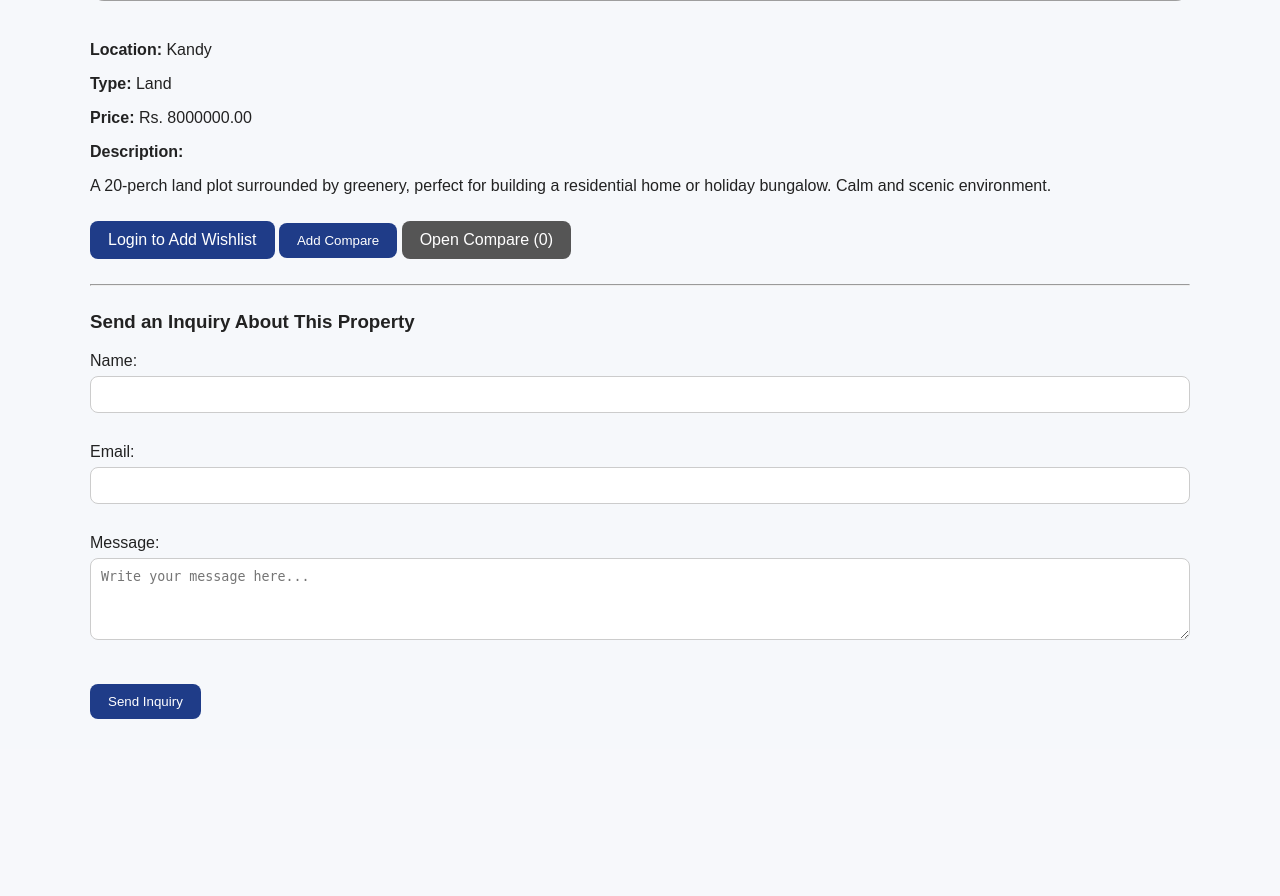
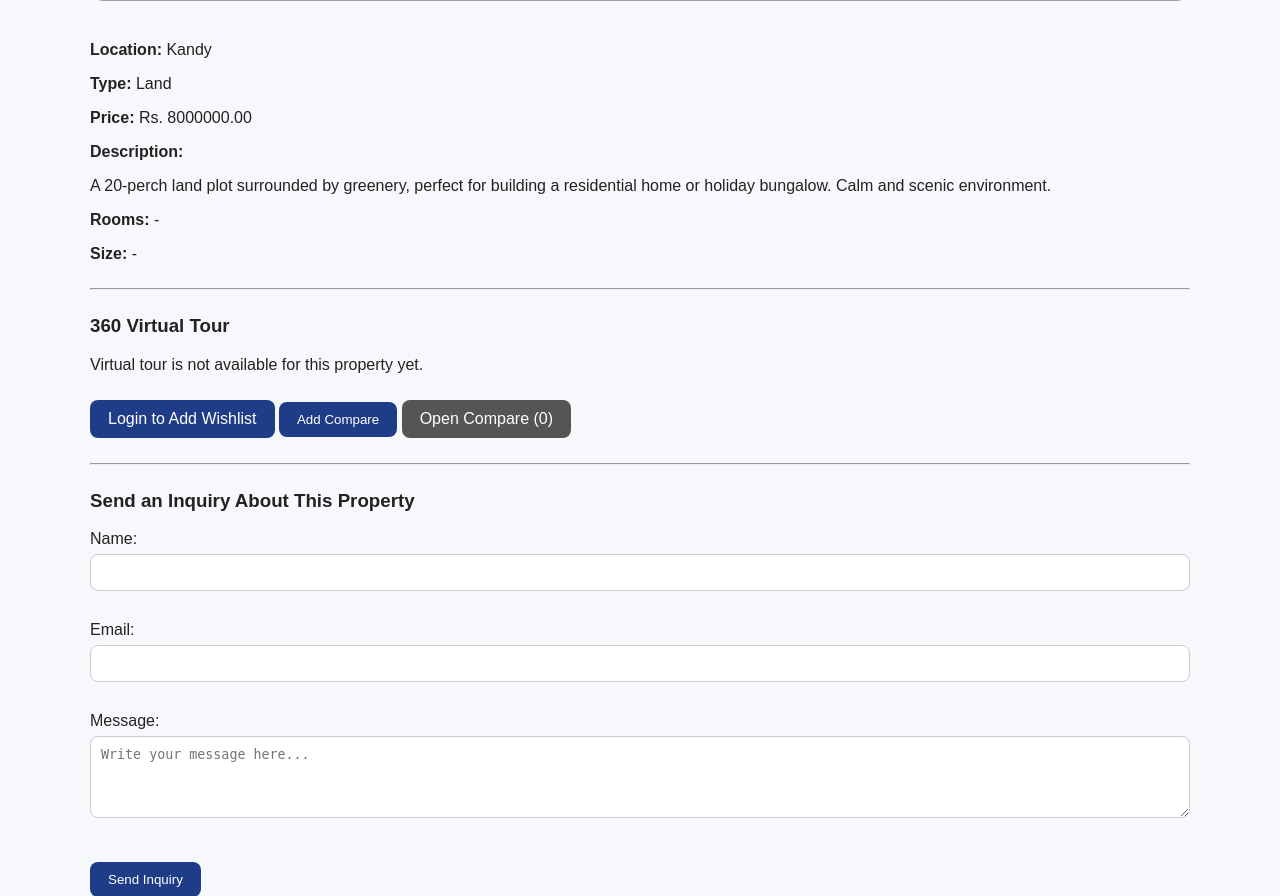
Before and after one commit to pemajo-sudo/real-estate-project, a Django app: page /properties/2/ in a window 1280 px wide. Shown: the part 555-1451 px from the top of the page. Before the commit the page ends 1274 px from the top, so only its background shows below. Run offline with Django 5.2, Linux system fonts and the light colour scheme; data comes from the database, SQL or seed files in the repository; both versions use the stored data as it was after the commit; data that the repository does not hold is empty; grey boxes are pictures that could not be loaded.

Commit message:
Added 360 virtual tour with hotspots and scene navigation

```diff
--- a/listings/models.py
+++ b/listings/models.py
@@ -49,3 +49,46 @@ class Wishlist(models.Model):
 
     def __str__(self):
         return f"{self.user} -> {self.property}"
+
+
+class VirtualTourScene(models.Model):
+    property = models.ForeignKey(Property, on_delete=models.CASCADE, related_name="tour_scenes")
+    title = models.CharField(max_length=120)
+    scene_key = models.SlugField(max_length=80)
+    panorama_image = models.ImageField(upload_to="virtual_tours/", null=True, blank=True)
+    panorama_url = models.URLField(blank=True)
+    sort_order = models.PositiveIntegerField(default=0)
+
+    class Meta:
+        ordering = ["sort_order", "id"]
+        constraints = [
+            models.UniqueConstraint(fields=["property", "scene_key"], name="unique_scene_key_per_property")
+        ]
+
+    def __str__(self):
+        return f"{self.property.name} - {self.title}"
+
+    def get_panorama_source(self):
+        if self.panorama_image:
+            return self.panorama_image.url
+        return self.panorama_url
+
+
+class VirtualTourHotspot(models.Model):
+    scene = models.ForeignKey(VirtualTourScene, on_delete=models.CASCADE, related_name="hotspots")
+    pitch = models.FloatField(help_text="Vertical position, from -90 to 90")
+    yaw = models.FloatField(help_text="Horizontal position, from -180 to 180")
+    label = models.CharField(max_length=120)
+    target_scene = models.ForeignKey(
+        VirtualTourScene,
+        on_delete=models.SET_NULL,
+        null=True,
+        blank=True,
+        related_name="incoming_hotspots",
+    )
+
+    class Meta:
+        ordering = ["id"]
+
+    def __str__(self):
+        return f"{self.scene.title}: {self.label}"
--- a/listings/templates/listings/property_detail.html
+++ b/listings/templates/listings/property_detail.html
@@ -12,6 +12,51 @@
 <p><strong>Price:</strong> Rs. {{ property.price }}</p>
 <p><strong>Description:</strong></p>
 <p>{{ property.description }}</p>
+<p><strong>Rooms:</strong> {{ property.number_of_rooms|default:"-" }}</p>
+<p><strong>Size:</strong> {% if property.size_sqft %}{{ property.size_sqft }} sqft{% else %}-{% endif %}</p>
+
+<hr style="margin: 25px 0;">
+<h3>360 Virtual Tour</h3>
+{% if default_tour_scene %}
+    <link rel="stylesheet" href="https://cdn.jsdelivr.net/npm/pannellum@2.5.6/build/pannellum.css">
+    <div id="tour-viewer" style="width: 100%; height: 440px; border-radius: 12px; overflow: hidden;"></div>
+    {{ tour_scenes|json_script:"tour-scenes-data" }}
+    <script src="https://cdn.jsdelivr.net/npm/pannellum@2.5.6/build/pannellum.js"></script>
+    <script>
+        (function () {
+            const scenes = JSON.parse(document.getElementById("tour-scenes-data").textContent);
+            function hotspotLabelTooltip(div, text) {
+                div.classList.add("custom-hotspot");
+                div.innerHTML = "i";
+                div.style.width = "24px";
+                div.style.height = "24px";
+                div.style.borderRadius = "50%";
+                div.style.background = "#1f3c88";
+                div.style.color = "#fff";
+                div.style.display = "flex";
+                div.style.alignItems = "center";
+                div.style.justifyContent = "center";
+                div.style.fontWeight = "bold";
+                div.title = text;
+            }
+            window.hotspotLabelTooltip = hotspotLabelTooltip;
+
+            pannellum.viewer("tour-viewer", {
+                default: {
+                    firstScene: "{{ default_tour_scene }}",
+                    sceneFadeDuration: 900,
+                    autoLoad: true
+                },
+                scenes: scenes,
+                showControls: true,
+                compass: true,
+                hfov: 110
+            });
+        })();
+    </script>
+{% else %}
+    <p>Virtual tour is not available for this property yet.</p>
+{% endif %}
 
 {% if user.is_authenticated %}
     <a href="{% url 'property_update' property.pk %}" class="btn">Edit</a>
--- a/listings/views.py
+++ b/listings/views.py
@@ -5,7 +5,7 @@ from django.contrib.auth.forms import AuthenticationForm
 from django.shortcuts import get_object_or_404, redirect, render
 
 from .forms import CustomUserCreationForm, InquiryForm, PropertyForm
-from .models import Inquiry, Property, Wishlist
+from .models import Inquiry, Property, VirtualTourScene, Wishlist
 
 COMPARE_SESSION_KEY = "compare_properties"
 MAX_COMPARE_ITEMS = 3
@@ -88,6 +88,46 @@ def property_detail(request, pk):
     inquiry_form = InquiryForm()
     in_wishlist = False
     compared_ids = request.session.get(COMPARE_SESSION_KEY, [])
+    scenes = (
+        VirtualTourScene.objects.filter(property=property_obj)
+        .prefetch_related("hotspots", "hotspots__target_scene")
+        .order_by("sort_order", "id")
+    )
+    tour_config = {}
+    default_scene = ""
+
+    for scene in scenes:
+        panorama_source = scene.get_panorama_source()
+        if not panorama_source:
+            continue
+
+        if not default_scene:
+            default_scene = scene.scene_key
+
+        scene_hotspots = []
+        for hotspot in scene.hotspots.all():
+            hotspot_payload = {
+                "pitch": hotspot.pitch,
+                "yaw": hotspot.yaw,
+                "createTooltipFunc": "hotspotLabelTooltip",
+                "createTooltipArgs": hotspot.label,
+            }
+            if hotspot.target_scene:
+                hotspot_payload["type"] = "scene"
+                hotspot_payload["text"] = hotspot.label
+                hotspot_payload["sceneId"] = hotspot.target_scene.scene_key
+            else:
+                hotspot_payload["type"] = "info"
+                hotspot_payload["text"] = hotspot.label
+            scene_hotspots.append(hotspot_payload)
+
+        tour_config[scene.scene_key] = {
+            "title": scene.title,
+            "type": "equirectangular",
+            "panorama": panorama_source,
+            "hotSpots": scene_hotspots,
+        }
+
     if request.user.is_authenticated:
         in_wishlist = Wishlist.objects.filter(user=request.user, property=property_obj).exists()
     return render(
@@ -99,6 +139,8 @@ def property_detail(request, pk):
             "in_wishlist": in_wishlist,
             "is_compared": property_obj.pk in compared_ids,
             "compare_count": len(compared_ids),
+            "tour_scenes": tour_config,
+            "default_tour_scene": default_scene,
         },
     )
 
```
Also changed, not shown: listings/admin.py (+15 -1 lines), db.sqlite3, listings/migrations/0008_virtualtourscene_virtualtourhotspot_and_more.py (added).
